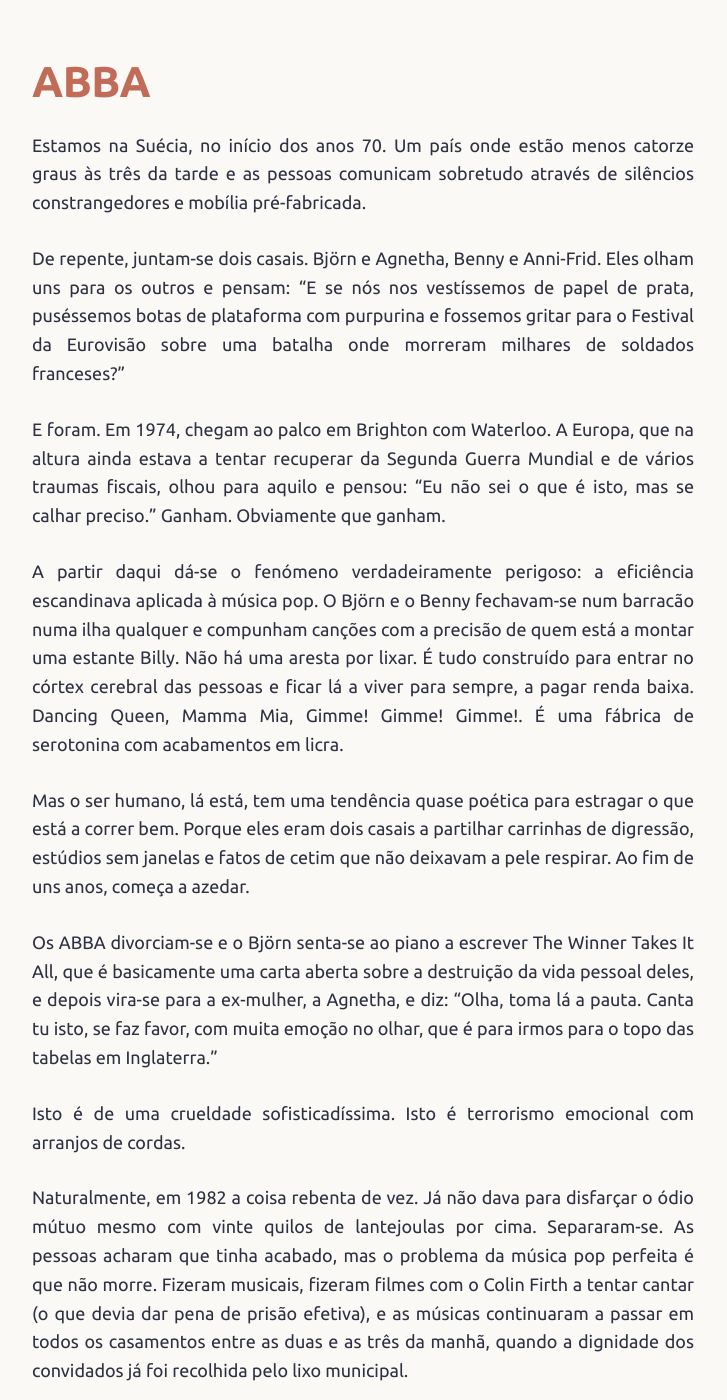
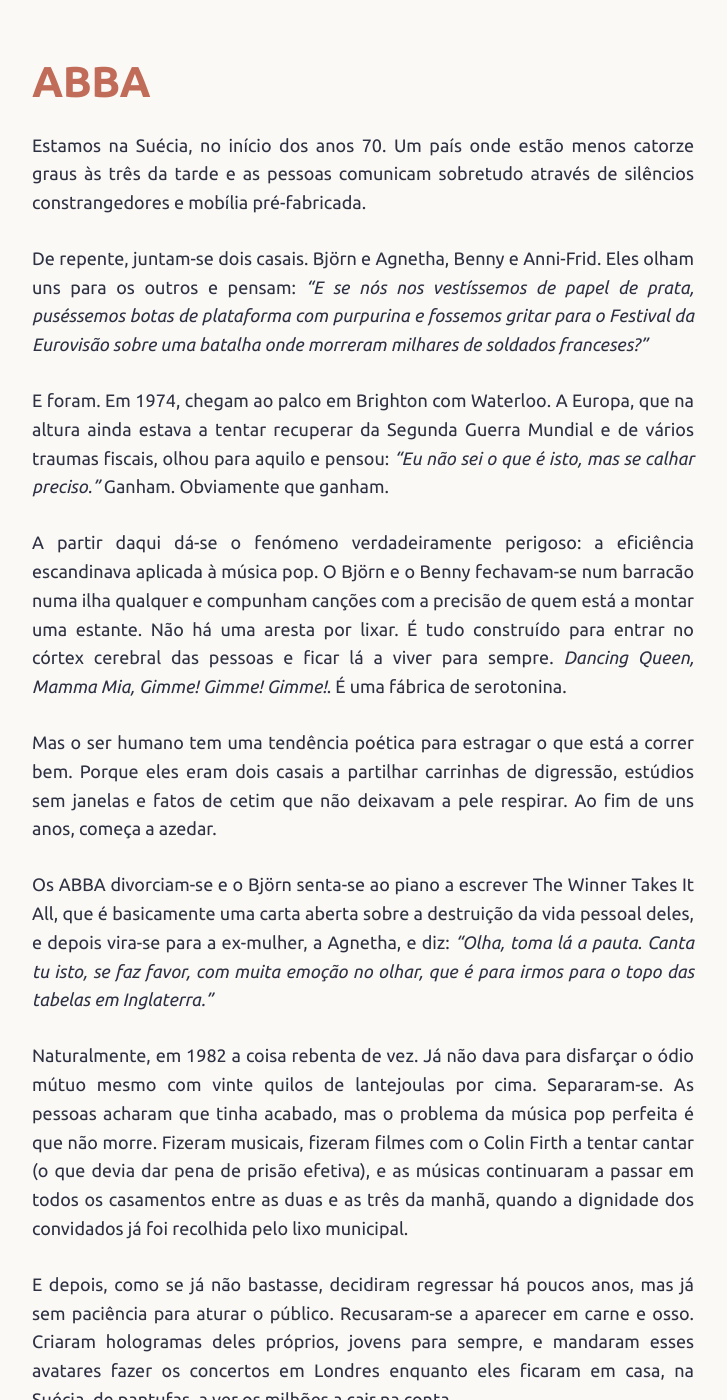
Before and after one commit to joaquim-capitao/musica, a Jekyll site: the page built from artistas/abba.md, in a window 1280 px wide and 1400 px high. Shown: the whole window, without its empty margins (277-1004 px from the left). Built offline with Jekyll 4.4.1, drawn with Linux system fonts in a browser that asks for light colours; our own code applies the rules of GitHub Pages for plain Markdown files.

Commit message:
Enhance ABBA article with formatting changes
Updated text formatting and added emphasis to key phrases.

```diff
--- a/artistas/abba.md
+++ b/artistas/abba.md
@@ -2,17 +2,15 @@
 
 Estamos na Suécia, no início dos anos 70. Um país onde estão menos catorze graus às três da tarde e as pessoas comunicam sobretudo através de silêncios constrangedores e mobília pré-fabricada.
 
-De repente, juntam-se dois casais. Björn e Agnetha, Benny e Anni-Frid. Eles olham uns para os outros e pensam: "E se nós nos vestíssemos de papel de prata, puséssemos botas de plataforma com purpurina e fossemos gritar para o Festival da Eurovisão sobre uma batalha onde morreram milhares de soldados franceses?"
+De repente, juntam-se dois casais. Björn e Agnetha, Benny e Anni-Frid. Eles olham uns para os outros e pensam: *"E se nós nos vestíssemos de papel de prata, puséssemos botas de plataforma com purpurina e fossemos gritar para o Festival da Eurovisão sobre uma batalha onde morreram milhares de soldados franceses?"*
 
-E foram. Em 1974, chegam ao palco em Brighton com Waterloo. A Europa, que na altura ainda estava a tentar recuperar da Segunda Guerra Mundial e de vários traumas fiscais, olhou para aquilo e pensou: "Eu não sei o que é isto, mas se calhar preciso." Ganham. Obviamente que ganham.
+E foram. Em 1974, chegam ao palco em Brighton com Waterloo. A Europa, que na altura ainda estava a tentar recuperar da Segunda Guerra Mundial e de vários traumas fiscais, olhou para aquilo e pensou: *"Eu não sei o que é isto, mas se calhar preciso."* Ganham. Obviamente que ganham.
 
-A partir daqui dá-se o fenómeno verdadeiramente perigoso: a eficiência escandinava aplicada à música pop. O Björn e o Benny fechavam-se num barracão numa ilha qualquer e compunham canções com a precisão de quem está a montar uma estante Billy. Não há uma aresta por lixar. É tudo construído para entrar no córtex cerebral das pessoas e ficar lá a viver para sempre, a pagar renda baixa. Dancing Queen, Mamma Mia, Gimme! Gimme! Gimme!. É uma fábrica de serotonina com acabamentos em licra.
+A partir daqui dá-se o fenómeno verdadeiramente perigoso: a eficiência escandinava aplicada à música pop. O Björn e o Benny fechavam-se num barracão numa ilha qualquer e compunham canções com a precisão de quem está a montar uma estante. Não há uma aresta por lixar. É tudo construído para entrar no córtex cerebral das pessoas e ficar lá a viver para sempre. *Dancing Queen, Mamma Mia, Gimme! Gimme! Gimme!*. É uma fábrica de serotonina.
 
-Mas o ser humano, lá está, tem uma tendência quase poética para estragar o que está a correr bem. Porque eles eram dois casais a partilhar carrinhas de digressão, estúdios sem janelas e fatos de cetim que não deixavam a pele respirar. Ao fim de uns anos, começa a azedar.
+Mas o ser humano tem uma tendência poética para estragar o que está a correr bem. Porque eles eram dois casais a partilhar carrinhas de digressão, estúdios sem janelas e fatos de cetim que não deixavam a pele respirar. Ao fim de uns anos, começa a azedar.
 
-Os ABBA divorciam-se e o Björn senta-se ao piano a escrever The Winner Takes It All, que é basicamente uma carta aberta sobre a destruição da vida pessoal deles, e depois vira-se para a ex-mulher, a Agnetha, e diz: "Olha, toma lá a pauta. Canta tu isto, se faz favor, com muita emoção no olhar, que é para irmos para o topo das tabelas em Inglaterra."
-
-Isto é de uma crueldade sofisticadíssima. Isto é terrorismo emocional com arranjos de cordas.
+Os ABBA divorciam-se e o Björn senta-se ao piano a escrever The Winner Takes It All, que é basicamente uma carta aberta sobre a destruição da vida pessoal deles, e depois vira-se para a ex-mulher, a Agnetha, e diz: *"Olha, toma lá a pauta. Canta tu isto, se faz favor, com muita emoção no olhar, que é para irmos para o topo das tabelas em Inglaterra."*
 
 Naturalmente, em 1982 a coisa rebenta de vez. Já não dava para disfarçar o ódio mútuo mesmo com vinte quilos de lantejoulas por cima. Separaram-se. As pessoas acharam que tinha acabado, mas o problema da música pop perfeita é que não morre. Fizeram musicais, fizeram filmes com o Colin Firth a tentar cantar (o que devia dar pena de prisão efetiva), e as músicas continuaram a passar em todos os casamentos entre as duas e as três da manhã, quando a dignidade dos convidados já foi recolhida pelo lixo municipal.
 
@@ -22,4 +20,6 @@
 
 ---
 
-Joaquim Capitão
+<div align="Center">Joaquim Capitão</div>
+
+[<-- Página Anterior](https://joaquim-capitao.github.io/musica/artistas)
```
